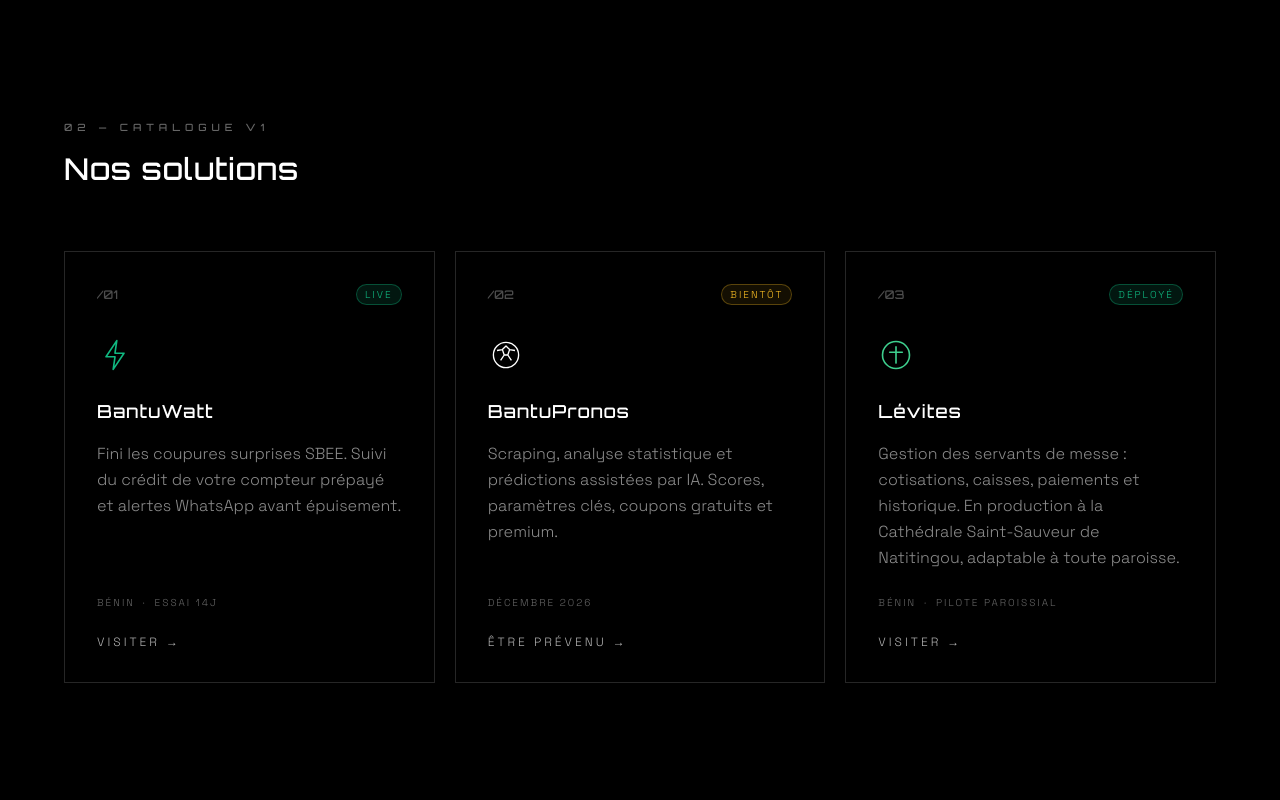
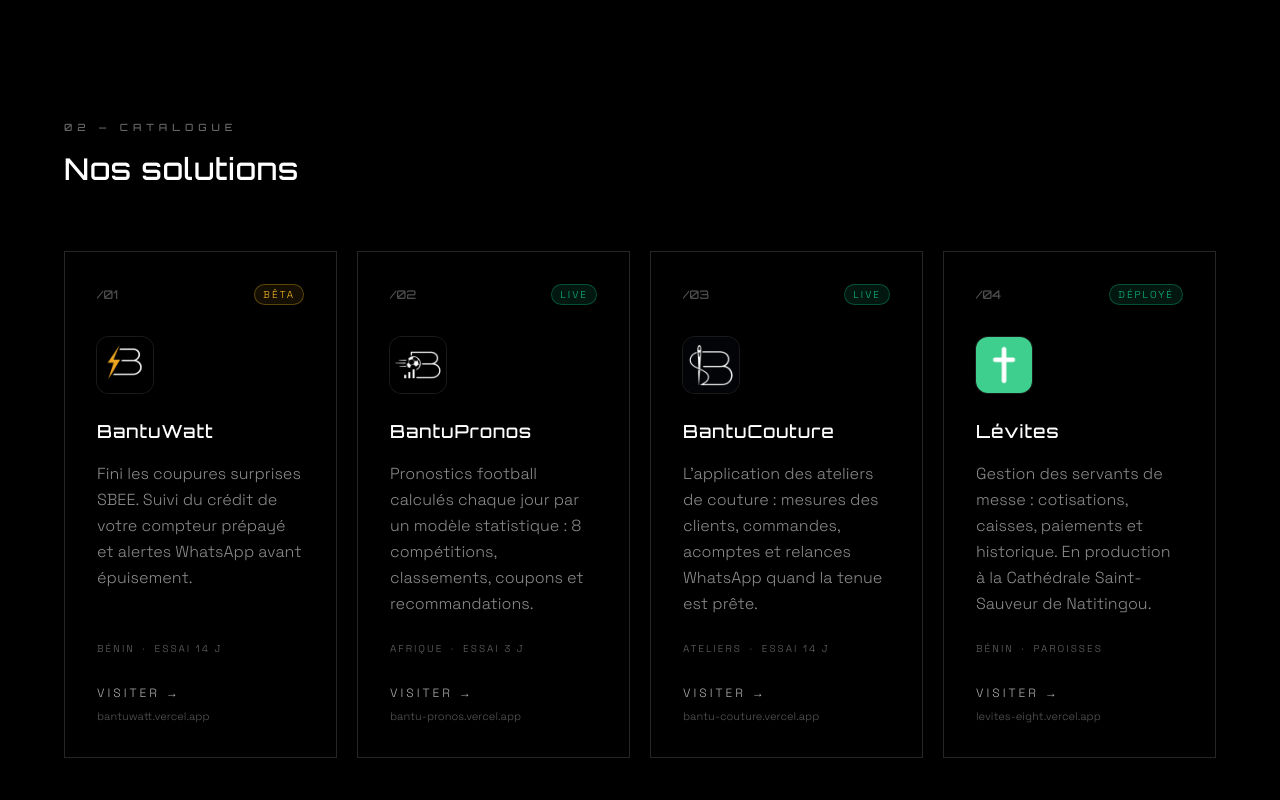
Before and after one commit to ejen019/BantuSoftware, a plain HTML site: page index.html in a window 1280 px wide. Shown: the part 1400-2200 px from the top of the page. Drawn offline with nearby package versions, Linux system fonts and the light colour scheme.

Commit message:
feat: favicon BS officielle, catalogue a 4 SaaS avec logos et liens Vercel
- Favicon, icone Apple et PNG a partir du logo BS
- Catalogue : BantuWatt (beta), BantuPronos, BantuCouture (nouveau), Levites, avec leur logo et leur adresse
- Texte 'Qui' a jour

Co-Authored-By: Claude Opus 5.5 <noreply@anthropic.com>

```diff
--- a/index.html
+++ b/index.html
@@ -10,7 +10,10 @@
 <meta property="og:description" content="SaaS mobile-first, payables par Mobile Money. Conçus en Afrique, pour les business d'Afrique.">
 <meta property="og:type" content="website">
 <meta property="og:locale" content="fr_BJ">
-<link rel="icon" type="image/svg+xml" href="/favicon.svg">
+<link rel="icon" href="/favicon.ico" sizes="any">
+<link rel="icon" type="image/png" sizes="32x32" href="/favicon-32.png">
+<link rel="apple-touch-icon" href="/apple-touch-icon.png">
+<meta name="theme-color" content="#000000">
 <link rel="preconnect" href="https://fonts.googleapis.com">
 <link rel="preconnect" href="https://fonts.gstatic.com" crossorigin>
 <link href="https://fonts.googleapis.com/css2?family=Orbitron:wght@500;700&family=Space+Grotesk:wght@300;400;500&display=swap" rel="stylesheet">
@@ -96,68 +99,73 @@ tailwind.config = { theme: { extend: { fontFamily: {
 <section id="solutions" class="border-t border-white/10 px-5 py-24 sm:py-36">
   <div class="max-w-6xl mx-auto">
     <div class="reveal mb-16">
-      <p class="font-display text-[10px] tracking-[.5em] text-white/40 mb-4">02 — CATALOGUE V1</p>
+      <p class="font-display text-[10px] tracking-[.5em] text-white/40 mb-4">02 — CATALOGUE</p>
       <h2 class="font-display text-2xl sm:text-3xl tracking-wide">Nos solutions</h2>
     </div>
-    <div class="grid md:grid-cols-3 gap-5">
+    <div class="grid sm:grid-cols-2 lg:grid-cols-4 gap-5">
 
       <!-- BantuWatt -->
       <article class="card reveal border border-white/15 p-8 flex flex-col">
         <div class="flex items-center justify-between">
           <span class="font-display text-xs text-white/30">/01</span>
-          <span class="badge-live text-[10px] tracking-[.2em] uppercase px-2 py-0.5 rounded-full">Live</span>
+          <span class="badge-soon text-[10px] tracking-[.2em] uppercase px-2 py-0.5 rounded-full">Bêta</span>
         </div>
-        <svg class="w-9 h-9 mt-8 mb-6" viewBox="0 0 40 40" fill="none" stroke="#10b981" stroke-width="1.8" stroke-linejoin="round" stroke-linecap="round">
-          <path d="M22 4 L10 22 H20 L18 36 L30 18 H20 Z"/>
-        </svg>
+        <img src="/assets/bantuwatt.png" alt="Logo BantuWatt" width="56" height="56" class="w-14 h-14 mt-8 mb-6 rounded-xl ring-1 ring-white/10 bg-black" loading="lazy">
         <h3 class="font-display text-lg tracking-wider">BantuWatt</h3>
-        <p class="mt-4 text-white/55 leading-relaxed flex-1">
-          Fini les coupures surprises SBEE. Suivi du crédit de votre compteur prépayé et alertes WhatsApp avant épuisement.
-        </p>
-        <div class="mt-6 flex gap-2 text-[10px] tracking-[.2em] uppercase text-white/40">
-          <span>Bénin</span><span>·</span><span>Essai 14j</span>
-        </div>
-        <a href="https://bantuwatt.vercel.app" target="_blank" rel="noopener" class="mt-6 text-xs tracking-[.25em] uppercase text-white/70 hover:text-white">Visiter →</a>
+        <p class="mt-4 text-white/55 leading-relaxed flex-1">Fini les coupures surprises SBEE. Suivi du crédit de votre compteur prépayé et alertes WhatsApp avant épuisement.</p>
+        <div class="mt-6 flex gap-2 text-[10px] tracking-[.2em] uppercase text-white/40"><span>Bénin</span><span>·</span><span>Essai 14 j</span></div>
+        <a href="https://bantuwatt.vercel.app" target="_blank" rel="noopener" class="mt-6 group">
+          <span class="text-xs tracking-[.25em] uppercase text-white/70 group-hover:text-white">Visiter →</span>
+          <span class="block mt-1 text-[11px] text-white/35 group-hover:text-white/60 break-all">bantuwatt.vercel.app</span>
+        </a>
       </article>
 
-      <!-- Pronostics foot -->
+      <!-- BantuPronos -->
       <article class="card reveal border border-white/15 p-8 flex flex-col">
         <div class="flex items-center justify-between">
           <span class="font-display text-xs text-white/30">/02</span>
-          <span class="badge-soon text-[10px] tracking-[.2em] uppercase px-2 py-0.5 rounded-full">Bientôt</span>
+          <span class="badge-live text-[10px] tracking-[.2em] uppercase px-2 py-0.5 rounded-full">Live</span>
         </div>
-        <svg class="w-9 h-9 mt-8 mb-6" viewBox="0 0 40 40" fill="none" stroke="#fff" stroke-width="1.5" stroke-linejoin="round">
-          <circle cx="20" cy="20" r="14"/>
-          <path d="M20 10 L24 14 L22 20 L18 20 L16 14 Z M20 10 L16 14 M24 14 L30 15 M16 14 L10 15 M22 20 L26 26 M18 20 L14 26"/>
-        </svg>
+        <img src="/assets/bantupronos.png" alt="Logo BantuPronos" width="56" height="56" class="w-14 h-14 mt-8 mb-6 rounded-xl ring-1 ring-white/10 bg-black" loading="lazy">
         <h3 class="font-display text-lg tracking-wider">BantuPronos</h3>
-        <p class="mt-4 text-white/55 leading-relaxed flex-1">
-          Scraping, analyse statistique et prédictions assistées par IA. Scores, paramètres clés, coupons gratuits et premium.
-        </p>
-        <div class="mt-6 flex gap-2 text-[10px] tracking-[.2em] uppercase text-white/40">
-          <span>Décembre 2026</span>
+        <p class="mt-4 text-white/55 leading-relaxed flex-1">Pronostics football calculés chaque jour par un modèle statistique : 8 compétitions, classements, coupons et recommandations.</p>
+        <div class="mt-6 flex gap-2 text-[10px] tracking-[.2em] uppercase text-white/40"><span>Afrique</span><span>·</span><span>Essai 3 j</span></div>
+        <a href="https://bantu-pronos.vercel.app" target="_blank" rel="noopener" class="mt-6 group">
+          <span class="text-xs tracking-[.25em] uppercase text-white/70 group-hover:text-white">Visiter →</span>
+          <span class="block mt-1 text-[11px] text-white/35 group-hover:text-white/60 break-all">bantu-pronos.vercel.app</span>
+        </a>
+      </article>
+
+      <!-- BantuCouture -->
+      <article class="card reveal border border-white/15 p-8 flex flex-col">
+        <div class="flex items-center justify-between">
+          <span class="font-display text-xs text-white/30">/03</span>
+          <span class="badge-live text-[10px] tracking-[.2em] uppercase px-2 py-0.5 rounded-full">Live</span>
         </div>
-        <a href="#contact" class="mt-6 text-xs tracking-[.25em] uppercase text-white/70 hover:text-white">Être prévenu →</a>
+        <img src="/assets/bantucouture.png" alt="Logo BantuCouture" width="56" height="56" class="w-14 h-14 mt-8 mb-6 rounded-xl ring-1 ring-white/10 bg-black" loading="lazy">
+        <h3 class="font-display text-lg tracking-wider">BantuCouture</h3>
+        <p class="mt-4 text-white/55 leading-relaxed flex-1">L'application des ateliers de couture : mesures des clients, commandes, acomptes et relances WhatsApp quand la tenue est prête.</p>
+        <div class="mt-6 flex gap-2 text-[10px] tracking-[.2em] uppercase text-white/40"><span>Ateliers</span><span>·</span><span>Essai 14 j</span></div>
+        <a href="https://bantu-couture.vercel.app" target="_blank" rel="noopener" class="mt-6 group">
+          <span class="text-xs tracking-[.25em] uppercase text-white/70 group-hover:text-white">Visiter →</span>
+          <span class="block mt-1 text-[11px] text-white/35 group-hover:text-white/60 break-all">bantu-couture.vercel.app</span>
+        </a>
       </article>
 
       <!-- Lévites -->
       <article class="card reveal border border-white/15 p-8 flex flex-col">
         <div class="flex items-center justify-between">
-          <span class="font-display text-xs text-white/30">/03</span>
+          <span class="font-display text-xs text-white/30">/04</span>
           <span class="badge-live text-[10px] tracking-[.2em] uppercase px-2 py-0.5 rounded-full">Déployé</span>
         </div>
-        <svg class="w-9 h-9 mt-8 mb-6" viewBox="0 0 40 40" fill="none" stroke="#3ECF8E" stroke-width="1.8" stroke-linejoin="round" stroke-linecap="round">
-          <circle cx="20" cy="20" r="15"/>
-          <path d="M20 11 V29 M13 17 H27"/>
-        </svg>
+        <img src="/assets/levites.png" alt="Logo Lévites" width="56" height="56" class="w-14 h-14 mt-8 mb-6 rounded-xl ring-1 ring-white/10 bg-black" loading="lazy">
         <h3 class="font-display text-lg tracking-wider">Lévites</h3>
-        <p class="mt-4 text-white/55 leading-relaxed flex-1">
-          Gestion des servants de messe : cotisations, caisses, paiements et historique. En production à la Cathédrale Saint-Sauveur de Natitingou, adaptable à toute paroisse.
-        </p>
-        <div class="mt-6 flex gap-2 text-[10px] tracking-[.2em] uppercase text-white/40">
-          <span>Bénin</span><span>·</span><span>Pilote paroissial</span>
-        </div>
-        <a href="https://levites-eight.vercel.app" target="_blank" rel="noopener" class="mt-6 text-xs tracking-[.25em] uppercase text-white/70 hover:text-white">Visiter →</a>
+        <p class="mt-4 text-white/55 leading-relaxed flex-1">Gestion des servants de messe : cotisations, caisses, paiements et historique. En production à la Cathédrale Saint-Sauveur de Natitingou.</p>
+        <div class="mt-6 flex gap-2 text-[10px] tracking-[.2em] uppercase text-white/40"><span>Bénin</span><span>·</span><span>Paroisses</span></div>
+        <a href="https://levites-eight.vercel.app" target="_blank" rel="noopener" class="mt-6 group">
+          <span class="text-xs tracking-[.25em] uppercase text-white/70 group-hover:text-white">Visiter →</span>
+          <span class="block mt-1 text-[11px] text-white/35 group-hover:text-white/60 break-all">levites-eight.vercel.app</span>
+        </a>
       </article>
 
     </div>
@@ -174,7 +182,7 @@ tailwind.config = { theme: { extend: { fontFamily: {
     <div class="md:col-span-8 reveal space-y-6 text-lg sm:text-xl text-white/60 leading-relaxed">
       <p class="text-white">Jean-Paul N'DAYAKE, 20 ans, diplômé en Architecture Logicielle à ESGIS Bénin (2026).</p>
       <p>BantuSoftware n'est pas une agence externe. C'est un studio produit qui construit, lance et maintient ses propres SaaS. Chaque solution a été pensée pour un vrai problème observé sur le terrain, en Afrique de l'Ouest.</p>
-      <p class="text-white/80">Lévites tourne déjà en production. Prochaine étape : la bêta publique de BantuWatt en novembre 2026, puis un second SaaS grand public avant fin décembre.</p>
+      <p class="text-white/80">Quatre solutions sont en ligne : BantuPronos, BantuCouture, Lévites et BantuWatt, en bêta publique depuis novembre 2026. Prochaine étape : le paiement Mobile Money intégré dans chaque SaaS.</p>
     </div>
   </div>
 </section>
```
Also changed, not shown: apple-touch-icon.png (added), assets/bantucouture.png (added), assets/bantupronos.png (added), assets/bantusoftware-icon.png (added), assets/bantuwatt.png (added), assets/icon-192.png (added), assets/levites.png (added), favicon-32.png (added), favicon.ico (added), favicon.svg (deleted).
